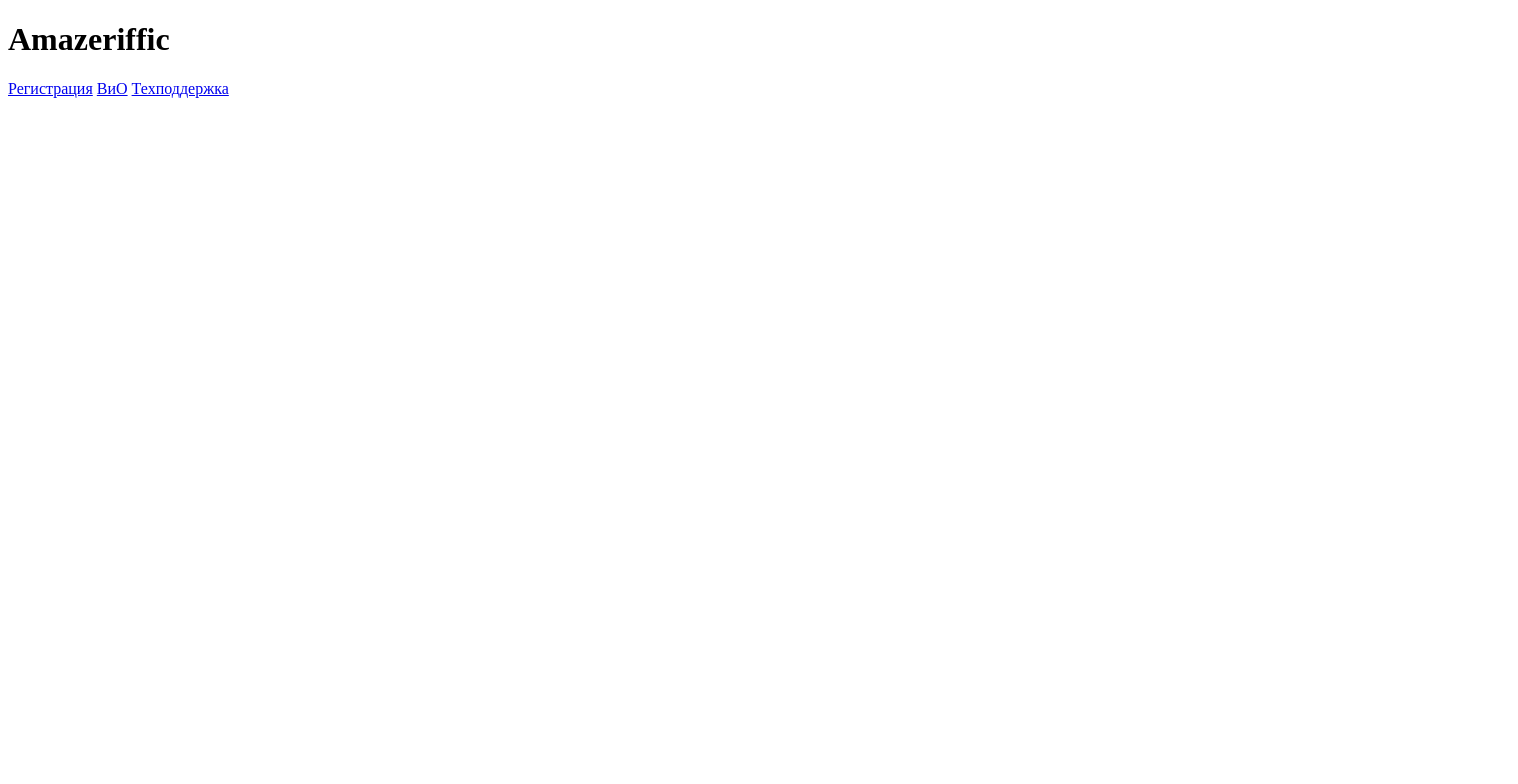
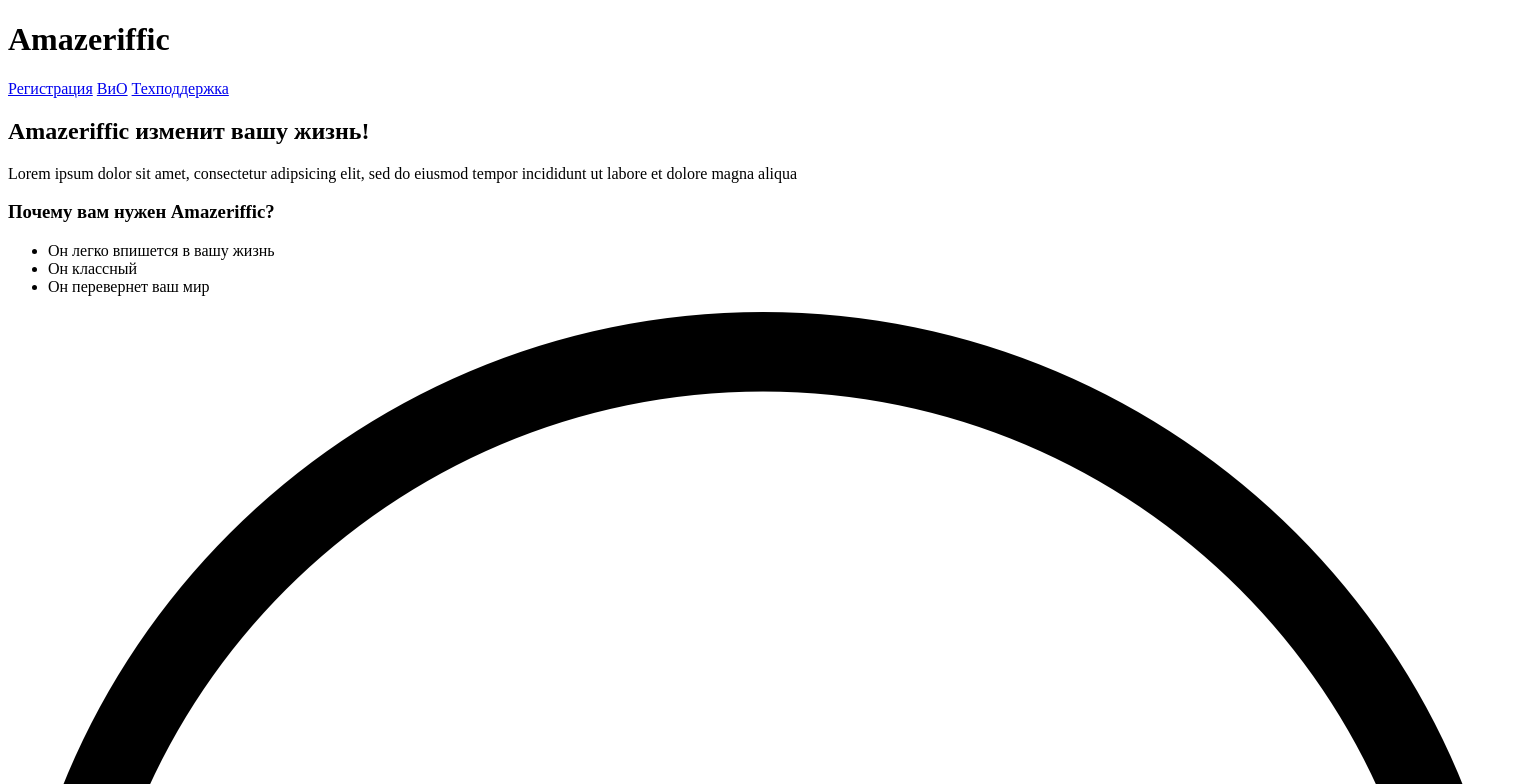
Before and after one commit to AkaiKato/Amazeriffic, a plain HTML site: page client/index.html in a window 1280 px wide. Shown: the top 784 px of the page, 1518 px wide, since content can reach past the window. Drawn offline with Linux system fonts and the light colour scheme.

Commit message:
work on main

```diff
--- a/client/index.html
+++ b/client/index.html
@@ -15,7 +15,15 @@
         </nav>
     </header>
     <main>
-
+        <h2>Amazeriffic изменит вашу жизнь!</h2>
+        <p>Lorem ipsum dolor sit amet, consectetur adipsicing elit, sed do eiusmod tempor incididunt ut labore et dolore magna aliqua</p>
+        <h3>Почему вам нужен Amazeriffic?</h3>
+        <ul>
+            <li>Он легко впишется в вашу жизнь</li>
+            <li>Он классный</li>
+            <li>Он перевернет ваш мир</li>
+        </ul>
+        <img src="lightbulb.png" alt="изображение лампочки">
     </main>
     <footer>
     </footer>
```
Also changed, not shown: client/lightbulb.png (added).
